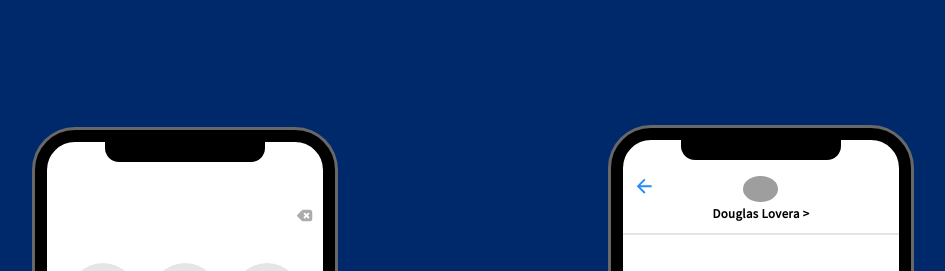
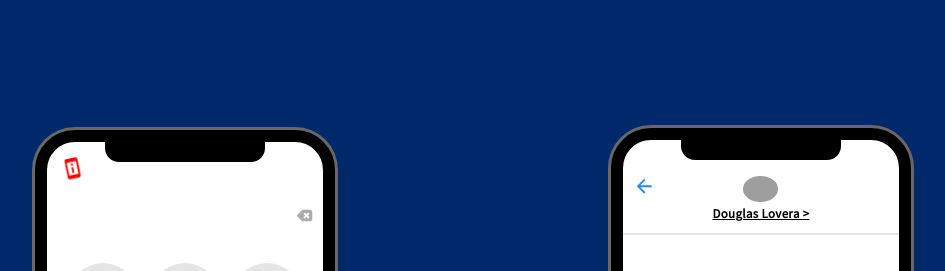
Before and after one commit to doulovera/numrify, a React (Create React App) app: page / in a window 1280 px wide. Shown: the top 271 px of the page, without its empty margins (167-1112 px from the left). Built offline with nearby package versions, Linux system fonts and the light colour scheme; grey boxes are pictures that could not be loaded.

Commit message:
feat: Add notification icon

```diff
--- a/src/App.js
+++ b/src/App.js
@@ -1,7 +1,7 @@
 import { useEffect, useRef, useState } from 'react'
 import './App.css'
 import CellphoneLayout from './components/CellphoneLayout'
-import Cellphone from './components/Cellphone'
+import EnterPhone from './components/EnterPhone'
 import Output from './components/Output'
 
 function App () {
@@ -16,6 +16,8 @@ function App () {
   const getVerifNumber = (phoneNumber) => {
     setIsLoading(true)
     const stringPhone = phoneNumber.join('')
+
+    if (!stringPhone) return setIsLoading(false)
 
     try {
       fetch(`https://api.veriphone.io/v2/verify?phone=%2B${stringPhone}&key=${process.env.REACT_APP_API_KEY}`)
@@ -60,7 +62,7 @@ function App () {
     <div className="App">
       <section style={{ marginTop: '10px' }}>
         <CellphoneLayout>
-          <Cellphone getVerifNumber={getVerifNumber} isLoading={isLoading} />
+          <EnterPhone getVerifNumber={getVerifNumber} isLoading={isLoading} />
         </CellphoneLayout>
       </section>
       <section style={{ margin: '20px 0 15px' }}>
--- a/src/components/Cellphone/index.js
+++ b/src/components/EnterPhone/index.js
@@ -1,5 +1,6 @@
 import React, { useState } from 'react'
 import PhoneKey from '../PhoneKey'
+import NotifIcon from '../NotifIcon'
 import Backspace from '../Icons/Backspace'
 import Loading from '../Icons/Loading'
 import './style.css'
@@ -8,7 +9,7 @@ const KEYS = [
   1, 2, 3, 4, 5, 6, 7, 8, 9, 0
 ]
 
-export default function Cellphone ({ getVerifNumber, isLoading }) {
+export default function EnterPhone ({ getVerifNumber, isLoading }) {
   const [numbers, setNumbers] = useState([])
 
   const maxNumberLength = numbers.length >= 15
@@ -40,6 +41,7 @@ export default function Cellphone ({ getVerifNumber, isLoading }) {
 
   return (
     <>
+      <NotifIcon />
       <label className="phone__input__container">
         <div style={{ width: '40px' }}></div>
         <input type="number" value={numbers.join('')} onChange={handleChangeInput} max="999999999999999" style={InputFontSize} />
--- /dev/null
+++ b/src/components/Icons/Notification.js
@@ -0,0 +1,16 @@
+import * as React from 'react'
+
+export default function SvgComponent (props) {
+  return (
+    <svg
+      width="1em"
+      height="1em"
+      viewBox="0 0 24 24"
+      fill="currentColor"
+      {...props}
+    >
+      <path d="M0 0h24v24H0z" fill="none" />
+      <path d="M13 7h-2v2h2V7zm0 4h-2v6h2v-6zm4-9.99L7 1c-1.1 0-2 .9-2 2v18c0 1.1.9 2 2 2h10c1.1 0 2-.9 2-2V3c0-1.1-.9-1.99-2-1.99zM17 19H7V5h10v14z" />
+    </svg>
+  )
+}
--- /dev/null
+++ b/src/components/NotifIcon/index.js
@@ -0,0 +1,15 @@
+import React from 'react'
+import Notification from '../Icons/Notification'
+import './style.css'
+
+export default function NotifIcon () {
+  const handleClick = () => {
+    console.log('x')
+  }
+
+  return (
+    <button className="notif-icon" onClick={handleClick}>
+      <Notification fill="red" />
+    </button>
+  )
+}
--- /dev/null
+++ b/src/components/NotifIcon/style.css
@@ -0,0 +1,21 @@
+.notif-icon {
+  position: absolute;
+  top: 15px;
+  left: 15px;
+  background-color: transparent;
+  border: 0;
+  outline: 0;
+  font-size: 1.4rem;
+  animation: rotate .2s infinite;
+  animation-direction: alternate;
+}
+
+@keyframes rotate {
+  0% {
+    transform: rotate(15deg);
+  }
+
+  100% {
+    transform: rotate(-15deg);
+  }
+}
--- a/src/components/Output/index.js
+++ b/src/components/Output/index.js
@@ -1,25 +1,26 @@
 import './style.css'
 import GoBack from '../Icons/GoBack'
-import { Fragment } from 'react'
 
 export default function Output ({ data, refScroll }) {
   return (
     <>
       <div className="output__profile">
-        <span className="output__go-back">
+        <a className="output__go-back" href="https://doulovera.vercel.app/" target="_blank" rel="noreferrer">
           <GoBack fill="#278afc" />
-        </span>
+        </a>
         <div className="output__contact">
-          <img src="https://avatars.githubusercontent.com/u/42481580?v=4" alt="@doulovera on twitter and github!" width="35px" />
-          <a href="https://doulovera.vercel.app/" target="_blank" rel="noreferrer">Douglas Lovera {'>'}</a>
+          <a className="" href="https://doulovera.vercel.app/" target="_blank" rel="noreferrer">
+            <img src="https://avatars.githubusercontent.com/u/42481580?v=4" alt="@doulovera on twitter and github!" width="35px" />
+            <span>Douglas Lovera {'>'}</span>
+          </a>
         </div>
       </div>
       <div className="output__messages">
         {
-          data.map(({ status, phone, phone_valid, country, country_code, phone_type, international_number, local_number, carrier }, index) => {
+          data.map(({ status, phone_valid, country, country_code, phone_type, international_number, local_number, carrier }, index) => {
             if (status !== 'success') return <div key={index} className="phone__message">⚠️ An error has ocurred</div>
 
-            if (!phone_valid) return <div key={index} className="phone__message">🔴 Is not Valid</div>
+            if (!phone_valid) return <div key={index} className="phone__message">🔴 Not valid number</div>
 
             return <div key={index} className="phone__message">
                       <p>{ phone_valid && '🟢 Is Valid' }</p>
--- a/src/components/Output/style.css
+++ b/src/components/Output/style.css
@@ -15,7 +15,8 @@
   font-size: 1.4rem;
 }
 
-.output__contact {
+.output__contact a {
+  display: block;
   text-align: center;
   color: #000;
 }
@@ -24,7 +25,7 @@
   border-radius: 50%;
 }
 
-.output__contact a {
+.output__contact span {
   display: block;
   font-size: .8rem;
   letter-spacing: .4px;
```
Also changed, not shown: src/components/EnterPhone/style.css (renamed from src/components/Cellphone/style.css), src/components/Notification/index.js (added).
